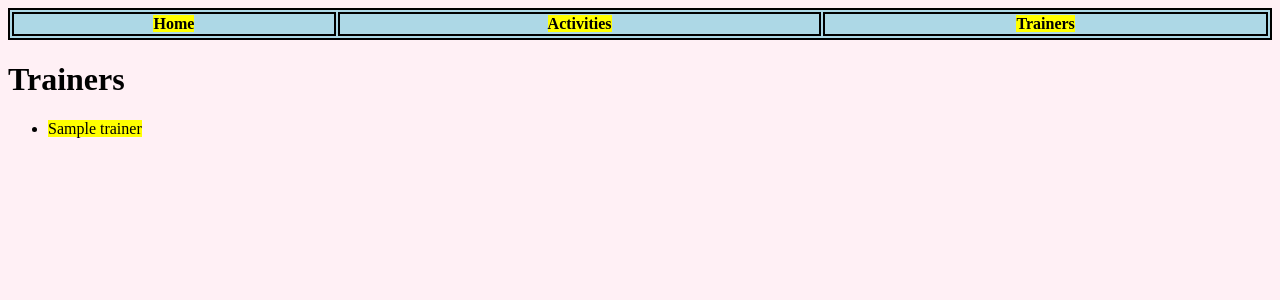
After one commit to adricasi/UDL_GYM, a Django app: template templates/templates/trainer.html in a window 1280 px wide. The commit adds this page. Shown: the top 300 px of the page. Run offline with Django 3.2, Linux system fonts and the light colour scheme; the template is opened without the code that fills it: most values are stand-ins (such as "Sample title", 1, 10 or a date in 2020); lists and menus that the app fills with data are empty; parts of the project's set-up code (start-up, migrations or seed data) failed here and were passed over.

Commit message:
List activities and List trainers are working, activity detail and trainer detail have been started

```diff
--- a/templates/templates/base.html
+++ b/templates/templates/base.html
@@ -25,8 +25,9 @@
 <div id="sidebar">
     <table style="width:100%">
        <tr>
-           <th>{% block home %}<ul><li><a href="/udl_gym">Home</a></li></ul>{% endblock %}</th>
-           <th>{% block Activities %}<ul><li><a href="{% url 'udl_gym:Activities' %}"> Activities </a></li></ul>{% endblock %}</th>
+           <th>{% block home %}<a href="/udl_gym">Home</a>{% endblock %}</th>
+           <th>{% block Activities %}<a href="{% url 'udl_gym:Activities' %}"> Activities </a>{% endblock %}</th>
+           <th>{% block Trainers %}<a href="{% url 'udl_gym:Trainers' %}"> Trainers </a>{% endblock %}</th>
        </tr>
     </table>
 </div>
--- /dev/null
+++ b/templates/templates/trainer.html
@@ -0,0 +1,12 @@
+{% extends "templates/base.html" %}
+{% block content %}
+<h1>
+    Trainers
+</h1>
+<ul>
+    {% for Trainer in trainer_list %}
+        <li><a href="{% url 'udl_gym:Trainer_detail' Trainer.id %}">{{ Trainer.name }}</a></li>
+    {% empty %}<li>Sorry, no trainers registered yet.</li>
+    {% endfor %}
+</ul>
+{% endblock %}
--- a/udl_gym/models.py
+++ b/udl_gym/models.py
@@ -26,7 +26,6 @@ class Activity(models.Model):
     description = models.TextField(blank=True, null=True)
     type = models.TextField()
     gym = models.ForeignKey(Gym, null=True, related_name='activities')
-    date = models.DateField(default=date.today)
 
     def __unicode__(self):
         return u"%s" % self.name
--- a/udl_gym/urls.py
+++ b/udl_gym/urls.py
@@ -1,7 +1,7 @@
 from django.conf.urls import url, patterns
 from django.views.generic import ListView, DetailView
 from django.utils import timezone
-from models import Activity
+from models import Activity,Trainers
 from . import views
 
 
@@ -12,14 +12,27 @@ urlpatterns = patterns(
 
     # List activities
     url(r'^Activities/$', ListView.as_view(
-        queryset=Activity.objects.filter(date__lte=timezone.now()).order_by('date'),context_object_name='activity_list',template_name = 'templates/activity.html'),
+        queryset=Activity.objects.order_by('type','name'),
+        context_object_name='activity_list',
+        template_name = 'templates/activity.html'),
     name='Activities'),
 
     # Activity detail
-    url(r'^activity/(?P<pk>\d+)/$',
-    DetailView.as_view(
-        model = Activity,
-        template_name = 'templates/activity_detail.html',
-    ),
-    name='Activity_detail'),
+    url(r'^Activities/(?P<pk>\d+)/$', DetailView.as_view(
+        model=Activity,
+        template_name='templates/activity_detail.html'),
+        name='Activity_detail'),
+
+    # List trainers
+    url(r'^Trainers/$', ListView.as_view(
+        queryset=Trainers.objects.order_by('name'),
+        context_object_name='trainer_list',
+        template_name = 'templates/trainer.html'),
+    name='Trainers'),
+
+    # Trainer detail
+    url(r'^Trainers/(?P<pk>\d+)/$', DetailView.as_view(
+        model=Trainers,
+        template_name='templates/trainer_detail.html'),
+        name='Trainer_detail'),
 )
--- a/udl_gym/views.py
+++ b/udl_gym/views.py
@@ -1,4 +1,5 @@
 from django.shortcuts import render
+
 
 # Create your views here.
 
```
Also changed, not shown: templates/templates/activity_detail.html (+8 -0 lines), templates/templates/trainer_detail.html (added, +9 -0 lines), GYM/settings.py (line endings or trailing spaces), db.sqlite3, templates/templates/home.html (line endings or trailing spaces), udl_gym/migrations/0004_trainers_date.py (added), udl_gym/migrations/0005_auto_20180308_1900.py (added), 6 other files.
